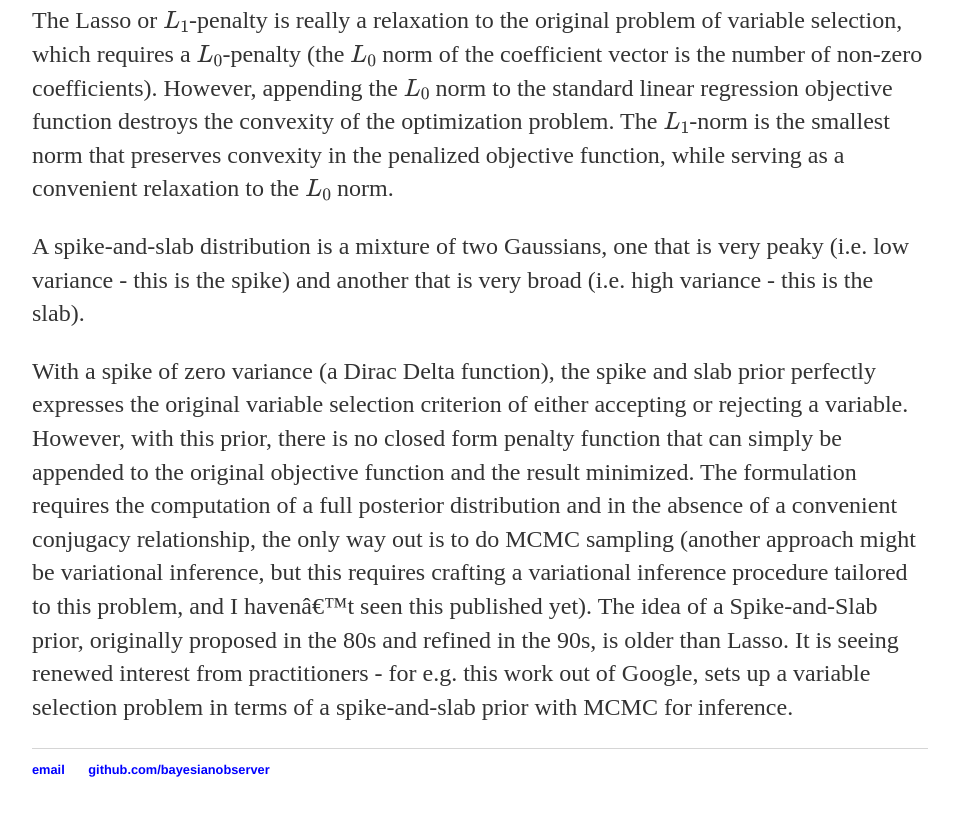
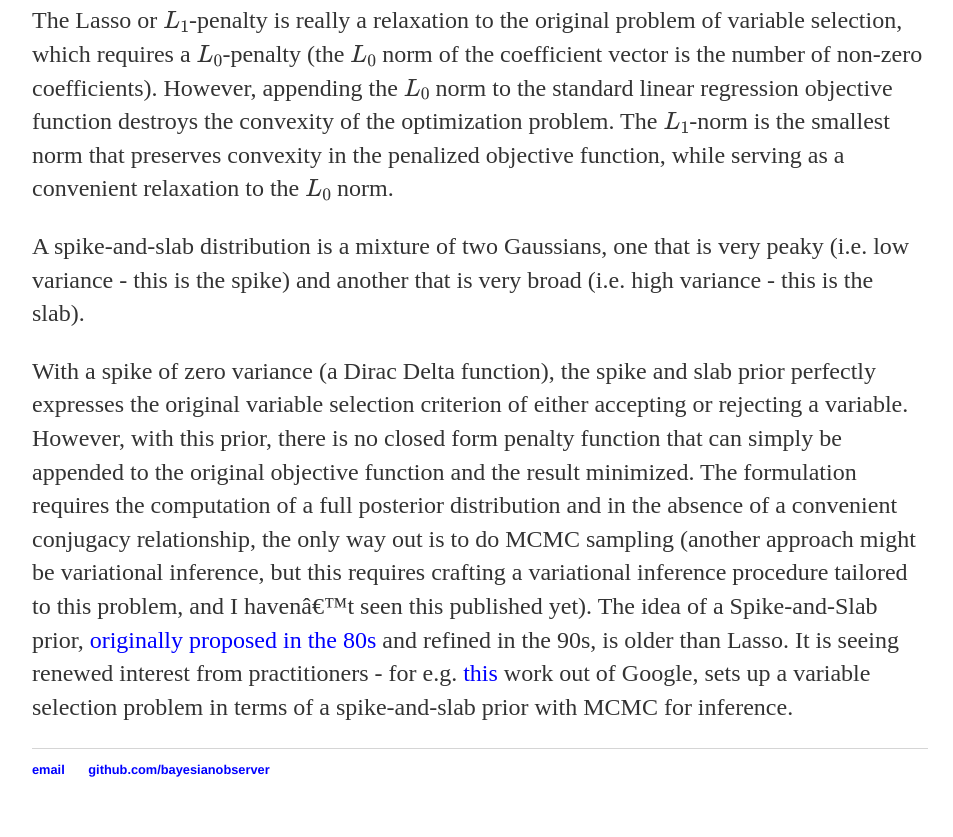
Before and after one commit to bayesianobserver/bayesianobserver.github.io, a Jekyll site: the page built from _posts/2021-01-24-spike-and-slab-priors.md, in a window 1280 px wide. Shown: the part 884-1721 px from the top of the page, without its empty margins (160-1113 px from the left). Built offline with Jekyll 4.4.1, drawn with Linux system fonts in a browser that asks for light colours; formulas are drawn with MathJax 3; a script that is not in the unit is left out; part of the change alters nothing that is shown.

```diff
--- a/_posts/2021-01-24-spike-and-slab-priors.md
+++ b/_posts/2021-01-24-spike-and-slab-priors.md
@@ -15,4 +15,4 @@ The Lasso or $L_1$-penalty is really a relaxation to the original problem of var
 
 A spike-and-slab distribution is a mixture of two Gaussians, one that is very peaky (i.e. low variance - this is the spike) and another that is very broad (i.e. high variance - this is the slab).
 
-With a spike of zero variance (a Dirac Delta function), the spike and slab prior perfectly expresses the original variable selection criterion of either accepting or rejecting a variable. However, with this prior, there is no closed form penalty function that can simply be appended to the original objective function and the result minimized. The formulation requires the computation of a full posterior distribution and in the absence of a convenient conjugacy relationship, the only way out is to do MCMC sampling (another approach might be variational inference, but this requires crafting a variational inference procedure tailored to this problem, and I haven't seen this published yet). The idea of a Spike-and-Slab prior, originally proposed in the 80s and refined in the 90s, is older than Lasso. It is seeing renewed interest from practitioners - for e.g. this work out of Google, sets up a variable selection problem in terms of a spike-and-slab prior with MCMC for inference.
+With a spike of zero variance (a Dirac Delta function), the spike and slab prior perfectly expresses the original variable selection criterion of either accepting or rejecting a variable. However, with this prior, there is no closed form penalty function that can simply be appended to the original objective function and the result minimized. The formulation requires the computation of a full posterior distribution and in the absence of a convenient conjugacy relationship, the only way out is to do MCMC sampling (another approach might be variational inference, but this requires crafting a variational inference procedure tailored to this problem, and I haven't seen this published yet). The idea of a Spike-and-Slab prior, [originally proposed in the 80s](https://en.wikipedia.org/wiki/Spike-and-slab_regression) and refined in the 90s, is older than Lasso. It is seeing renewed interest from practitioners - for e.g. [this](https://people.ischool.berkeley.edu/~hal/Papers/2013/pred-present-with-bsts.pdf) work out of Google, sets up a variable selection problem in terms of a spike-and-slab prior with MCMC for inference.
```
